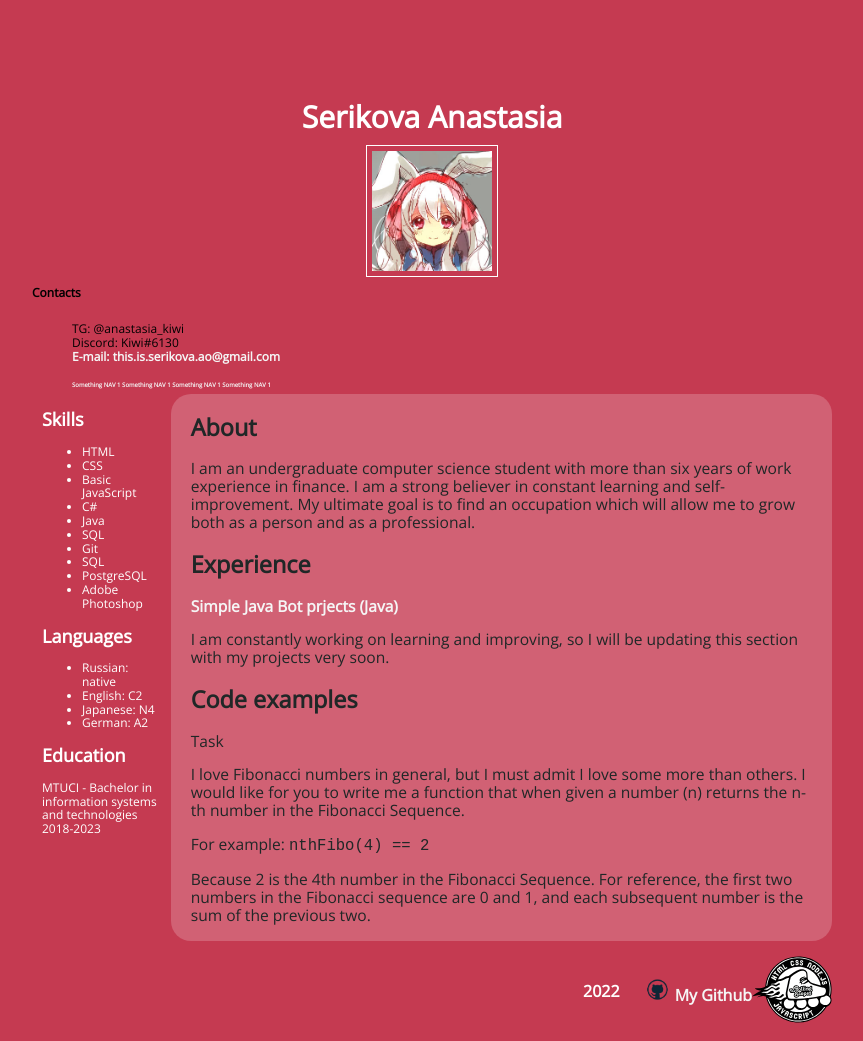
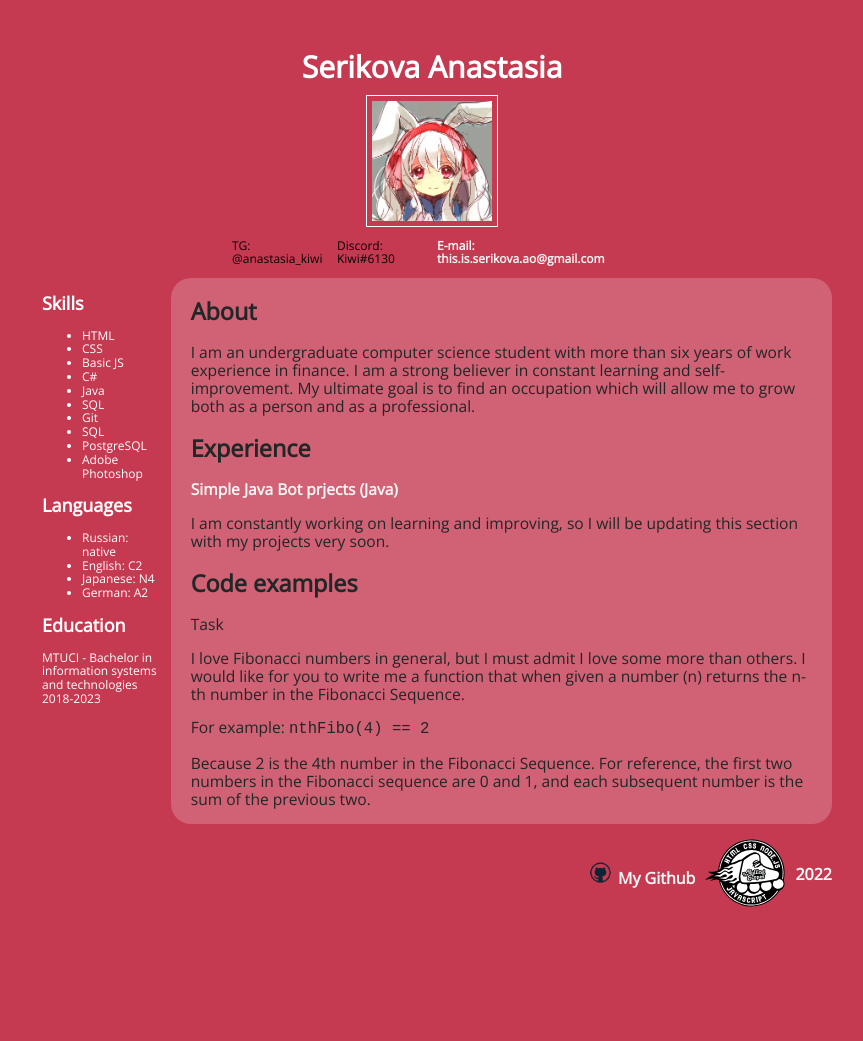
Before and after one commit to Kiwi-sia/rsschool-cv, a plain HTML site: page index.html in a window 1280 px wide. Shown: the whole page, without its empty margins (208-1071 px from the left). After the commit the page ends 920 px from the top, so only its background shows below. Drawn offline with nearby package versions, Linux system fonts and the light colour scheme.

Commit message:
fix: fixed styles

```diff
--- a/index.html
+++ b/index.html
@@ -16,18 +16,12 @@
             </section>
             <h1>Serikova Anastasia</h1>
             <img src="00.jpg" alt="avatar">
-            <h2>Contacts</h2>
-            <ul>
-                <li>TG: @anastasia_kiwi</li>
-                <li>Discord: Kiwi#6130</li>
-                <li><a href="mailto:this.is.serikova.ao@gmail.com">E-mail: this.is.serikova.ao@gmail.com</a></li>
-            </ul>
             <nav>
                 <ul>
-                    <li><a href="">Something NAV 1</a></li>
-                    <li><a href="">Something NAV 1</a></li>
-                    <li><a href="">Something NAV 1</a></li>
-                    <li><a href="">Something NAV 1</a></li>
+                    <ul>
+                        <li>TG: @anastasia_kiwi</li>
+                        <li>Discord: Kiwi#6130</li>
+                        <li><a href="mailto:this.is.serikova.ao@gmail.com">E-mail: this.is.serikova.ao@gmail.com</a></li>
                 </ul>
             </nav>
         </header>
@@ -37,7 +31,7 @@
                 <ul>
                     <li>HTML</li>
                     <li>CSS</li>
-                    <li>Basic JavaScript</li>
+                    <li>Basic JS</li>
                     <li>C#</li>
                     <li>Java</li>
                     <li>SQL</li>
@@ -72,9 +66,9 @@
             </section>
         </main>
         <footer>
-            <span>2022</span>
             <a href="https://github.com/Kiwi-sia"><img src="github-logo.png" alt="github" class="github">My Github</a>
             <a href="https://rs.school/js/"><img src="logo-rs.svg" alt="RollingScopesSchool" class="rsSchool"></a>
+            <span>2022</span>
         </footer>
     </body>
 </html>
--- a/style.css
+++ b/style.css
@@ -11,38 +11,49 @@ h1, h2 {
     font-weight: bold;
 }
 
-
-nav {
-  font-size: 0.5em;
-  display: inline-block;
-}
-nav li{
-  display: inline-block;
-}
-main, header {
+main,
+header {
   display: flex;
   font-size: 12px;
   max-width: 800px;
   margin-left: auto;
   margin-right: auto;
 }
+main,
+header,
+footer {
+  padding: 0 30px;
+}
+
+header nav ul {
+  padding: 0;
+}
+
 header {
   flex-wrap: wrap;
   flex-direction: column;
+  justify-content: center;
+}
+
+header nav {
+  max-width: 50%;
+  display: flex;
+  align-self: center;
 }
 
 header ul {
+  max-width: 100%;
+  display: flex;
+  flex-wrap: nowrap;
   list-style-type: none;
-  display: inline-block;
+  justify-content: space-between;
 }
-header h2 {
-  font-size: 1em;
-}
+
 h1 {
   font-size: 2.5em;
   text-align: center;
   color: white;
-  margin-top: 100px;
+  margin-top: 50px;
   margin-bottom: 10px;
   padding-bottom: 0;
 }
@@ -56,6 +67,10 @@ header img {
   border: 1px solid white;
 }
 
+header h2 {
+  display: flex;
+  justify-content: center;
+}
 section {
     flex-direction: row;
     max-width: auto;
@@ -74,7 +89,8 @@ section + section {
 }
 
 footer {
-  padding: 15px 0;
+  padding-top: 15px;
+  padding-bottom: 10px;
   display: flex;
   flex-direction: row;
   max-width: 800px;
@@ -92,10 +108,10 @@ footer {
 }
 .rsSchool {
   max-width: 80px;
+  padding: 0 10px;
 }
 
 footer span {
   color: white;
-  padding: 0 20px;
   font-weight: bold;
 }
```
Lines whose indentation alone changed are shown as unchanged.
